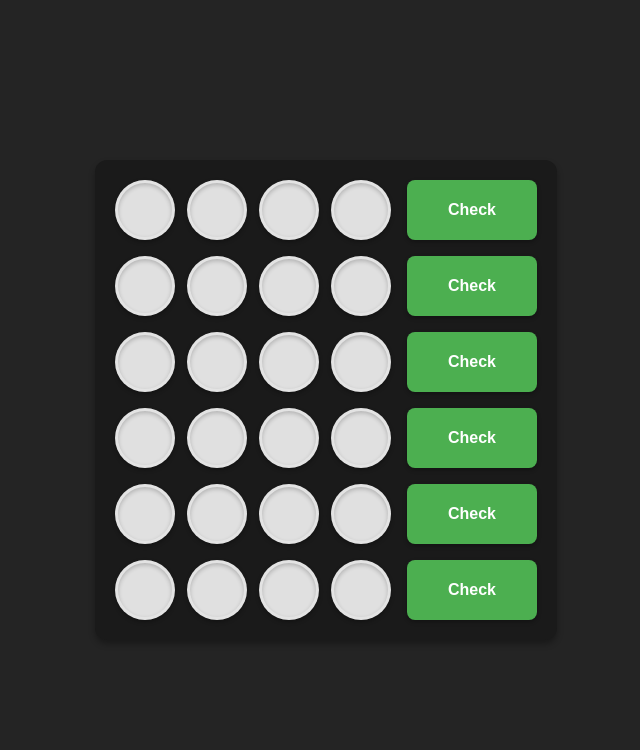
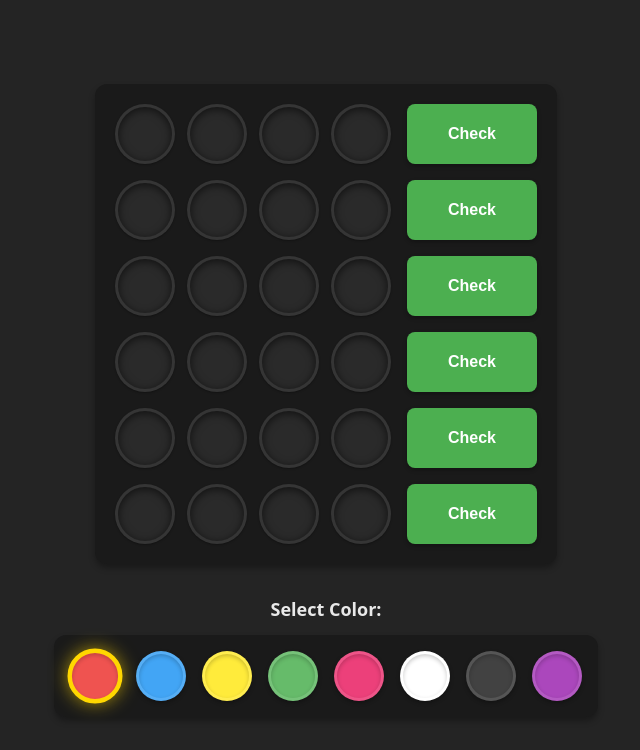
Before and after one commit to Zeejfps/ts_code_breaker_game, a website built with Vite: page index.html in a window 1280 px wide. Shown: the whole page, without its empty margins (314-954 px from the left). Built offline with nearby package versions, Linux system fonts and the light colour scheme.

Commit message:
Added a pallete

```diff
--- a/src/game.ts
+++ b/src/game.ts
@@ -2,4 +2,5 @@ import {ArrayGrid, type Grid} from "./grid";
 
 export type Peg = "None" | "Red" | "Blue" | "Yellow" | "Green" | "Pink" | "White" | "Black" | "Purple";
 
+export let activeRowIndex: number = 0;
 export const grid : Grid<Peg> = new ArrayGrid(4, 6);
--- a/src/main.ts
+++ b/src/main.ts
@@ -3,9 +3,14 @@ import { grid, type Peg } from './game'
 
 const app = document.querySelector<HTMLDivElement>('#app')!
 
+// Track selected color
+let selectedColor: Peg = 'Red'
+
+const availableColors: Peg[] = ['Red', 'Blue', 'Yellow', 'Green', 'Pink', 'White', 'Black', 'Purple']
+
 function getPegColor(peg: Peg): string {
   const colorMap: Record<Peg, string> = {
-    'None': '#e0e0e0',
+    'None': '#3a3a3a',
     'Red': '#ef5350',
     'Blue': '#42a5f5',
     'Yellow': '#ffeb3b',
@@ -18,9 +23,38 @@ function getPegColor(peg: Peg): string {
   return colorMap[peg]
 }
 
+function renderPalette(container: HTMLElement) {
+  const paletteContainer = document.createElement('div')
+  paletteContainer.className = 'palette-container'
+
+  const paletteTitle = document.createElement('div')
+  paletteTitle.className = 'palette-title'
+  paletteTitle.textContent = 'Select Color:'
+  paletteContainer.appendChild(paletteTitle)
+
+  const palette = document.createElement('div')
+  palette.className = 'palette'
+
+  availableColors.forEach(color => {
+    const palettePeg = document.createElement('div')
+    palettePeg.className = 'palette-peg'
+    if (color === selectedColor) {
+      palettePeg.classList.add('selected')
+    }
+    palettePeg.style.backgroundColor = getPegColor(color)
+    palettePeg.addEventListener('click', () => {
+      selectedColor = color
+      renderApp()
+    })
+
+    palette.appendChild(palettePeg)
+  })
+
+  paletteContainer.appendChild(palette)
+  container.appendChild(paletteContainer)
+}
+
 function renderGrid(container: HTMLElement) {
-  container.innerHTML = ''
-
   const gameBoard = document.createElement('div')
   gameBoard.className = 'game-board'
 
@@ -40,6 +74,11 @@ function renderGrid(container: HTMLElement) {
 
       const pegValue = grid.get(x, y)
       pegElement.style.backgroundColor = getPegColor(pegValue)
+
+      // Add empty class for visual distinction
+      if (pegValue === 'None') {
+        pegElement.classList.add('empty')
+      }
 
       // Add click handler for interactivity
       pegElement.addEventListener('click', () => {
@@ -78,14 +117,8 @@ function renderGrid(container: HTMLElement) {
 }
 
 function handlePegClick(x: number, y: number) {
-  // Cycle through colors for now (you can customize this logic)
-  const colors: Peg[] = ['Red', 'Blue', 'Yellow', 'Green', 'Pink', 'White', 'Black', 'Purple', 'None']
-  const currentPeg = grid.get(x, y)
-  const currentIndex = colors.indexOf(currentPeg)
-  const nextPeg = colors[(currentIndex + 1) % colors.length]
-
-  grid.set(x, y, nextPeg)
-  renderGrid(app)
+  grid.set(x, y, selectedColor)
+  renderApp()
 }
 
 function handleCheckRow(_rowIndex: number, checkButton: HTMLButtonElement, feedbackArea: HTMLElement) {
@@ -123,6 +156,18 @@ function handleCheckRow(_rowIndex: number, checkButton: HTMLButtonElement, feedb
   feedbackArea.classList.add('visible')
 }
 
+function renderApp() {
+  app.innerHTML = ''
+
+  const mainContainer = document.createElement('div')
+  mainContainer.className = 'main-container'
+
+  renderGrid(mainContainer)
+  renderPalette(mainContainer)
+
+  app.appendChild(mainContainer)
+}
+
 // Initialize with empty grid
 for (let y = 0; y < grid.height; y++) {
   for (let x = 0; x < grid.width; x++) {
@@ -130,4 +175,4 @@ for (let y = 0; y < grid.height; y++) {
   }
 }
 
-renderGrid(app)
+renderApp()
--- a/src/style.css
+++ b/src/style.css
@@ -32,6 +32,13 @@ body {
   padding: 2rem;
   display: flex;
   justify-content: center;
+  align-items: center;
+}
+
+.main-container {
+  display: flex;
+  flex-direction: column;
+  gap: 32px;
   align-items: center;
 }
 
@@ -75,6 +82,13 @@ body {
 
 .peg:active {
   transform: scale(0.95);
+}
+
+.peg.empty {
+  background-color: #2a2a2a !important;
+  border-color: rgba(255, 255, 255, 0.05);
+  box-shadow: inset 0 2px 8px rgba(0, 0, 0, 0.6),
+              0 1px 2px rgba(0, 0, 0, 0.3);
 }
 
 .check-wrapper {
@@ -157,3 +171,54 @@ body {
   box-shadow: inset 0 1px 2px rgba(0, 0, 0, 0.3);
   box-sizing: border-box;
 }
+
+.palette-container {
+  display: flex;
+  flex-direction: column;
+  gap: 12px;
+  align-items: center;
+}
+
+.palette-title {
+  font-size: 18px;
+  font-weight: 600;
+  color: rgba(255, 255, 255, 0.9);
+}
+
+.palette {
+  display: flex;
+  gap: 16px;
+  padding: 16px;
+  background-color: #1a1a1a;
+  border-radius: 12px;
+  box-shadow: 0 4px 6px rgba(0, 0, 0, 0.3);
+}
+
+.palette-peg {
+  width: 50px;
+  height: 50px;
+  border-radius: 50%;
+  cursor: pointer;
+  transition: transform 0.2s ease, box-shadow 0.2s ease, border-color 0.2s ease;
+  border: 3px solid rgba(255, 255, 255, 0.1);
+  box-shadow: inset 0 2px 4px rgba(0, 0, 0, 0.2),
+              0 2px 4px rgba(0, 0, 0, 0.3);
+}
+
+.palette-peg:hover {
+  transform: scale(1.15);
+  box-shadow: inset 0 2px 4px rgba(0, 0, 0, 0.2),
+              0 4px 8px rgba(0, 0, 0, 0.5);
+}
+
+.palette-peg.selected {
+  border-color: #ffd700;
+  border-width: 4px;
+  box-shadow: inset 0 2px 4px rgba(0, 0, 0, 0.2),
+              0 0 16px rgba(255, 215, 0, 0.6);
+  transform: scale(1.1);
+}
+
+.palette-peg:active {
+  transform: scale(0.95);
+}
```
